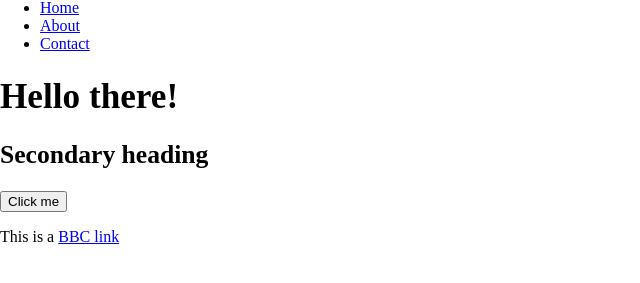
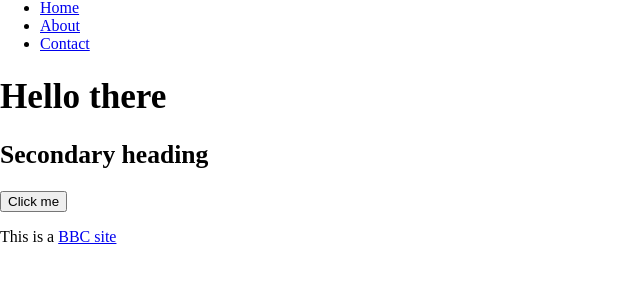
Before and after one commit to simonhudson/next-js, a Next.js app: page / in a window 1280 px wide. Shown: the part 321-604 px from the top of the page, without its empty margins (0-640 px from the left). Built offline with nearby package versions, Linux system fonts and the light colour scheme.

Commit message:
self close tags

```diff
--- a/pages/index.js
+++ b/pages/index.js
@@ -9,10 +9,10 @@ import SiteLogo from '../components/layout/site-logo';
 
 export default () =>
 	<>
-		<SiteLogo></SiteLogo>
-		<MainNav></MainNav>
-		<HeadingLevel1 string="Hello there!"></HeadingLevel1>
-		<HeadingLevel2 string="Secondary heading"></HeadingLevel2>
+		<SiteLogo/>
+		<MainNav/>
+		<HeadingLevel1 string="Hello there"/>
+		<HeadingLevel2 string="Secondary heading"/>
 		<Button text="Click me"></Button>
-		<p>This is a <Link href="http://www.bbc.co.uk" text="BBC link"></Link></p>
+		<p>This is a <Link href="http://www.bbc.co.uk" text="BBC site" /></p>
 	</>
```
